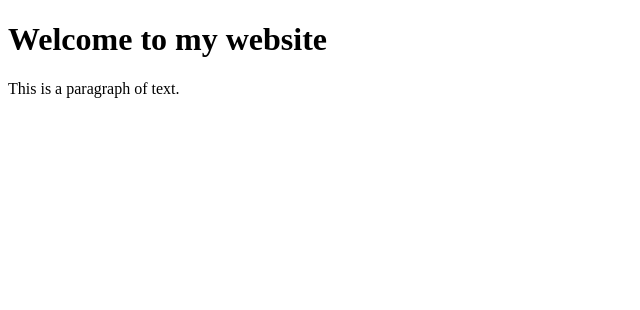
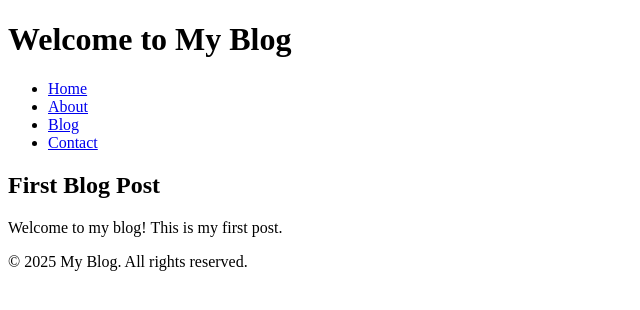
Before and after one commit to Chris-Biju/test, a plain HTML site: page index.html in a window 1280 px wide. Shown: the whole page, without its empty margins (0-640 px from the left). Drawn offline with Linux system fonts and the light colour scheme.

Commit message:
Update index.html

```diff
--- a/index.html
+++ b/index.html
@@ -1,13 +1,34 @@
 <!DOCTYPE html>
-<html>
+<html lang="en">
 <head>
-<title>My Website</title>
+    <meta charset="UTF-8">
+    <meta name="viewport" content="width=device-width, initial-scale=1.0">
+    <title>My Blog</title>
+    <link rel="stylesheet" href="styles.css">
 </head>
 <body>
-
-<h1>Welcome to my website</h1>
-
-<p>This is a paragraph of text.</p>
-
+    <header>
+        <h1>Welcome to My Blog</h1>
+        <nav>
+            <ul>
+                <li><a href="#">Home</a></li>
+                <li><a href="#">About</a></li>
+                <li><a href="#">Blog</a></li>
+                <li><a href="#">Contact</a></li>
+            </ul>
+        </nav>
+    </header>
+    <main>
+        <section id="posts">
+            <article>
+                <h2>First Blog Post</h2>
+                <p>Welcome to my blog! This is my first post.</p>
+            </article>
+        </section>
+    </main>
+    <footer>
+        <p>&copy; 2025 My Blog. All rights reserved.</p>
+    </footer>
+    <script src="script.js"></script>
 </body>
 </html>
```
